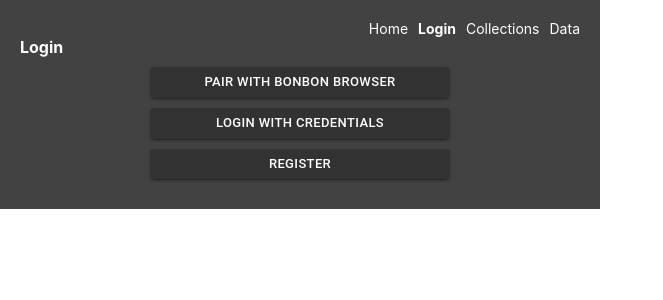
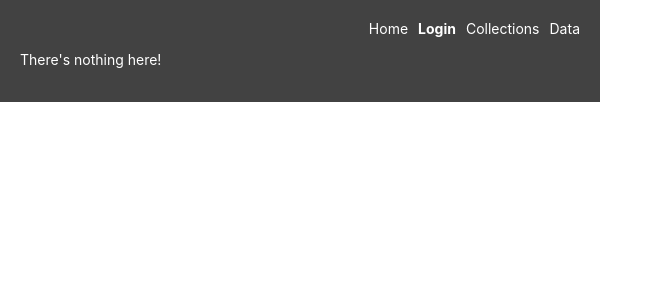
Before and after one commit to BonBon-exchange/bonbon-chrome-extension, a React (Create React App) app: page /login/1 in a window 1280 px wide. Shown: the top 300 px of the page, without its empty margins (0-663 px from the left). Built offline with nearby package versions, Linux system fonts and the light colour scheme.

Commit message:
Make use of Outlet

```diff
--- a/src/components/Button/style.scss
+++ b/src/components/Button/style.scss
@@ -1,4 +1,8 @@
-.Button__primary {
+.Button__primary.MuiButton-contained {
   color: var(--color-text-primary) !important;
   background-color: var(--color-background-secondary) !important;
 }
+
+.Button__primary.MuiButton-outlined {
+  border: 1px solid var(--color-icon-primary);
+}
--- a/src/index.tsx
+++ b/src/index.tsx
@@ -2,8 +2,14 @@
 import ReactDOM from "react-dom/client";
 import { BrowserRouter, Routes, Route } from "react-router-dom";
 
-import App from "./App";
-import Login from "./routes/Login";
+import App from "App";
+import Login from "routes/Login";
+import Collections from "routes/Collections";
+
+import { AddToCollection } from "views/AddToCollection";
+import { LoginWithCredentials } from "views/LoginWithCredentials";
+import { PairWithBonBon } from "views/PairWithBonBon";
+import { Register } from "views/Register";
 
 import reportWebVitals from "./reportWebVitals";
 
@@ -20,8 +26,14 @@
     <Routes>
       <Route path="/" element={<App />}>
         <Route path="popup.html" element={<Home />} />
+        <Route path="home" element={<Home />} />
+        <Route path="collections" element={<Collections />}>
+          <Route path="add" element={<AddToCollection />} />
+        </Route>
         <Route path="login" element={<Login />}>
-          <Route path=":view" element={<Login />} />
+          <Route path="pair" element={<PairWithBonBon />} />
+          <Route path="credentials" element={<LoginWithCredentials />} />
+          <Route path="register" element={<Register />} />
         </Route>
         <Route path="*" element={<p>There's nothing here!</p>} />
       </Route>
--- /dev/null
+++ b/src/routes/Collections/Collections.tsx
@@ -0,0 +1,15 @@
+import { Outlet } from "react-router-dom";
+
+import { Layout } from "components/Layout";
+
+import "./style.scss";
+
+export const Collections: React.FC = () => {
+  return (
+    <>
+      <Layout title="Collections">
+        <Outlet />
+      </Layout>
+    </>
+  );
+};
--- /dev/null
+++ b/src/routes/Collections/index.ts
@@ -0,0 +1 @@
+export { Collections as default } from './Collections';
--- a/src/routes/Home/Home.tsx
+++ b/src/routes/Home/Home.tsx
@@ -1,12 +1,26 @@
+import { Outlet, useNavigate } from "react-router-dom";
+
+import { Button } from "components/Button";
 import { Layout } from "components/Layout";
 
 import "./style.scss";
 
 export const Home: React.FC = () => {
+  const navigate = useNavigate();
+
   return (
     <>
       <Layout title="Home">
-        <>home content</>
+        <div id="Home__container">
+          <Button
+            size="small"
+            variant="contained"
+            onClick={() => navigate("/collections/add")}
+          >
+            Add current tab to a collection
+          </Button>
+          <Outlet />
+        </div>
       </Layout>
     </>
   );
--- a/src/routes/Home/style.scss
+++ b/src/routes/Home/style.scss
@@ -0,0 +1,4 @@
+#Home__container {
+    display: flex;
+    flex-direction: column;
+}
--- a/src/routes/Login/Login.tsx
+++ b/src/routes/Login/Login.tsx
@@ -1,43 +1,37 @@
 import React, { useEffect, useState } from "react";
-import { useParams, useNavigate } from "react-router-dom";
+import { useNavigate, Outlet, useLocation } from "react-router-dom";
 
 import { Button } from "components/Button";
 import { Layout } from "components/Layout";
-import { PairWithBonBon } from "views/PairWithBonBon";
-import { LoginWithCredentials } from "views/LoginWithCredentials";
-import { Register } from "views/Register";
 
 import "./style.scss";
 
 export const Login: React.FC = () => {
-  const params = useParams();
   const navigate = useNavigate();
-  const [view, setView] = useState<null | React.ReactElement>(null);
+  const location = useLocation();
+
+  console.log(location);
   const [title, setTitle] = useState<string>("Login");
 
   useEffect(() => {
-    switch (params.view) {
+    switch (location.pathname) {
       default:
-        setView(null);
         setTitle("Login");
         break;
 
-      case "pair":
-        setView(<PairWithBonBon />);
+      case "/login/pair":
         setTitle("Pair with BonBon Browser");
         break;
 
-      case "credentials":
-        setView(<LoginWithCredentials />);
+      case "/login/credentials":
         setTitle("Login");
         break;
 
-      case "register":
-        setView(<Register />);
+      case "/login/register":
         setTitle("Register");
         break;
     }
-  }, [params.view]);
+  }, [location.pathname]);
 
   const LoginMenu: React.FC = () => {
     return (
@@ -70,9 +64,10 @@
   return (
     <>
       <Layout title={title}>
-        {view ? (
         <>
-            {view}
+          {location.pathname !== "/login" ? (
+            <>
+              <Outlet />
               <div className="Login__go-back-container">
                 <div
                   className="Login__go-back text-link"
@@ -85,6 +80,7 @@
           ) : (
             <LoginMenu />
           )}
+        </>
       </Layout>
     </>
   );
--- /dev/null
+++ b/src/views/AddToCollection/AddToCollection.tsx
@@ -0,0 +1,3 @@
+export const AddToCollection: React.FC = () => {
+  return <>Add</>;
+};
--- /dev/null
+++ b/src/views/AddToCollection/index.tsx
@@ -0,0 +1 @@
+export * from "./AddToCollection";
```
Also changed, not shown: src/routes/Collections/style.scss (added). Lines whose indentation alone changed are shown as unchanged.
